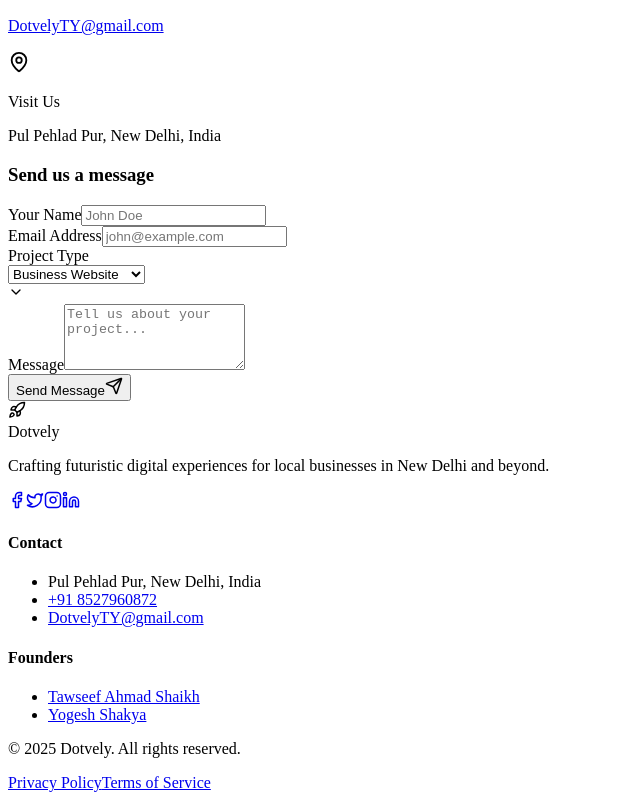
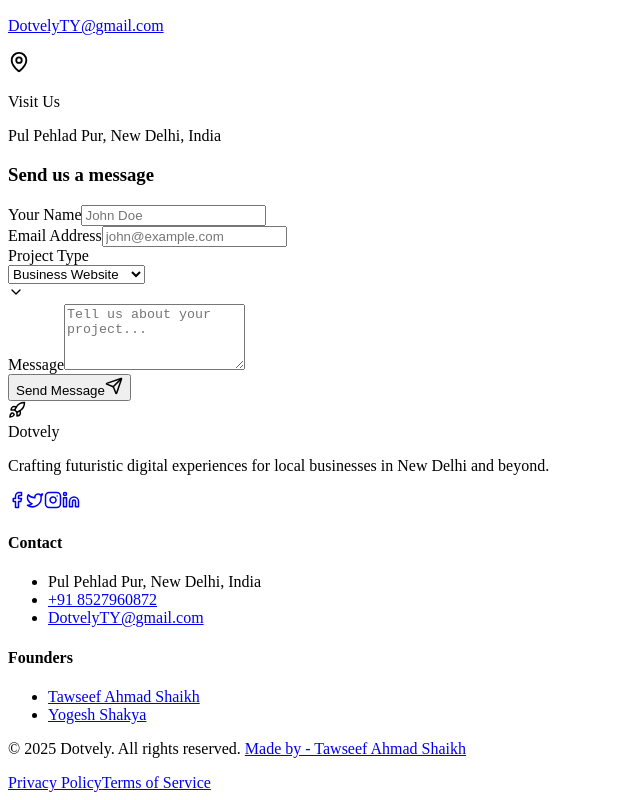
Before and after one commit to Tawseef10/Dotvely, a React (Vite) app: page / in a window 1280 px wide. Shown: the part 4703-5503 px from the top of the page, without its empty margins (0-640 px from the left). Built offline with nearby package versions, Linux system fonts and the light colour scheme.

Commit message:
Footer Changes

```diff
--- a/components/Footer.tsx
+++ b/components/Footer.tsx
@@ -63,7 +63,15 @@ const Footer: React.FC = () => {
         </div>
 
         <div className="flex flex-col md:flex-row justify-between items-center text-xs text-slate-500">
-          <p>&copy; {new Date().getFullYear()} Dotvely. All rights reserved.</p>
+          <p>
+            &copy; {new Date().getFullYear()} Dotvely. All rights reserved.{" "}
+            <a
+              href="tel:8527960872"
+              className="text-indigo-400 hover:text-indigo-300 font-medium transition-colors"
+            >
+              Made by - Tawseef Ahmad Shaikh
+            </a>
+          </p>
           <div className="flex space-x-6 mt-4 md:mt-0">
             <a href="#" className="hover:text-white transition-colors">Privacy Policy</a>
             <a href="#" className="hover:text-white transition-colors">Terms of Service</a>
```
